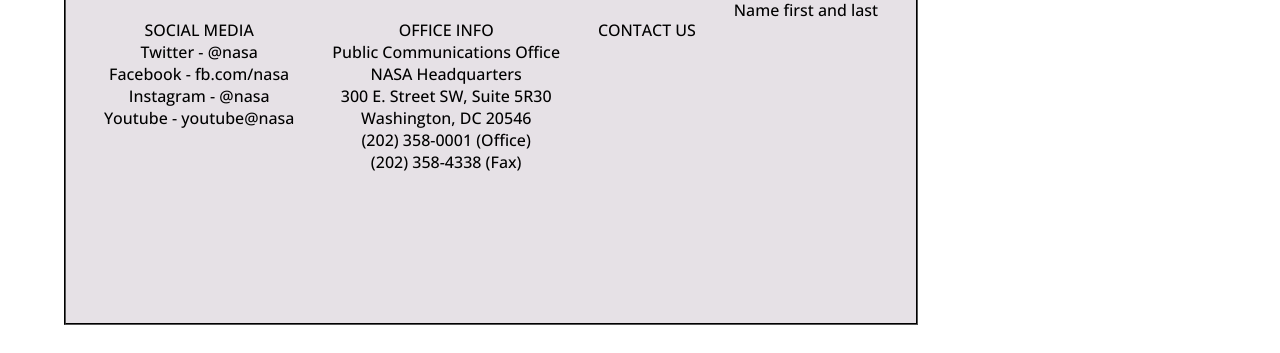
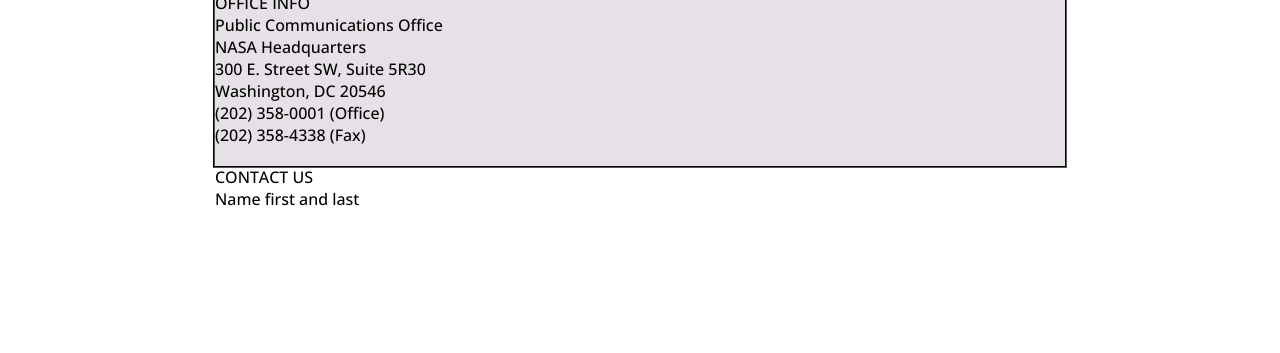
Before and after one commit to jbryans/NASA_Project, a plain HTML site: page index.html in a window 1280 px wide. Shown: the part 658-1011 px from the top of the page. After the commit the page ends 868 px from the top, so only its background shows below. Drawn offline with nearby package versions, Linux system fonts and the light colour scheme.

Commit message:
fixed hero image and text

```diff
--- a/index.html
+++ b/index.html
@@ -14,26 +14,23 @@
 <body>
     <div class="main-container">
         <header>
-            <img src="aldebaran-s-uXchDIKs4qI-unsplash.jpg" alt="Purple galaxy" height="450px" width="850px">
             <div class="logo">NASA</div>
         </header>
             <main>
-                <div class="heading">SOCIAL MEDIA
+                <div class="heading">SOCIAL MEDIA</div>
                     <div class="media_links">Twitter - @nasa</div>
                     <div class="media_link"s>Facebook - fb.com/nasa</div>
                     <div class="media_links">Instagram - @nasa</div>
                     <div class="media_links">Youtube - youtube@nasa</div>
-                </div>
-                <div class="heading">OFFICE INFO
-                    <div class="
-                    information">Public Communications Office</div>
+                <div class="heading">OFFICE INFO</div>
+                    <div class="information">Public Communications Office</div>
                     <div class="information">NASA Headquarters</div>
                     <div class="information">300 E. Street SW, Suite 5R30</div>
                     <div class="information">Washington, DC 20546</div>
                     <div class="information">(202) 358-0001 (Office)</div>
                     <div class="information">(202) 358-4338 (Fax)</div>
-                </div>
-                <div class="contact_text">CONTACT US</div>
+
+                <div class="heading">CONTACT US</div>
                     <div class="submit">Name first and last</div>
             </main>
 
--- a/style.css
+++ b/style.css
@@ -1,35 +1,32 @@
 body {
+    font-family: 'Open Sans', sans-serif;
+    color: rgb(255, 255, 255);
     display: flex;
     justify-content: center;
+    align-content: space-between;
+
+}
+
+img{
+    height: 450px;
+    width: 850px;
+}
+div.main-container{
     flex-direction: column;
-
-    margin-top: 5%;
-    margin-left: 5%;
-
-    font-family: 'Open Sans', sans-serif;
-    color: rgb(255, 255, 255);
+    display: flex;
+   column-gap: 20px;
 
 
 }
 
-img{
+.logo{
 
-    height: 450px;
-    width: 850px;
-}
-div.main-container{
-    position: relative;
-    text-align: center;
-    margin-bottom: 20px;
-}
+  position: absolute;
+  text-align: center;
+  top: 50%;
+  left: 50%;
+  transform: translate(-50%, -50%);
 
-.logo{
-    display: flex;
-
-    position:relative;
-    top:50%;
-    left:50%;
-    transform: translate(-50%,-50%);
     font-size: 100px;
     text-shadow: 4px 4px 4px rgb(194, 12, 12),
      6px 6px 4px rgb(55, 190, 28),
@@ -42,25 +39,34 @@
     color: black;
     height: 324px;
     width: 850px;
-    display: flex;
-    flex-direction: row;
-    justify-content: space-evenly;
-    position: relative;
+    margin-top: 20px;
+
+}
+
+header{
+    margin-top: 20px;
+    height: 450px;
+    width: 850px;
+    background-image: url("aldebaran-s-uXchDIKs4qI-unsplash.jpg");
+   background-position: center;
+   background-size: cover;
+   position:relative
+
+}
 
 
 
 
-
-}
 .heading{
     display: flex;
-    flex-direction: column;
     margin-top: 20px;
 
 }
-.contact_text{
+.information{
     display: flex;
-    flex-direction: column;
-    margin-top: 20px;
-    column-gap: 25%;
+
 }
+.media_links{
+    display: flex;
+
+}
```
